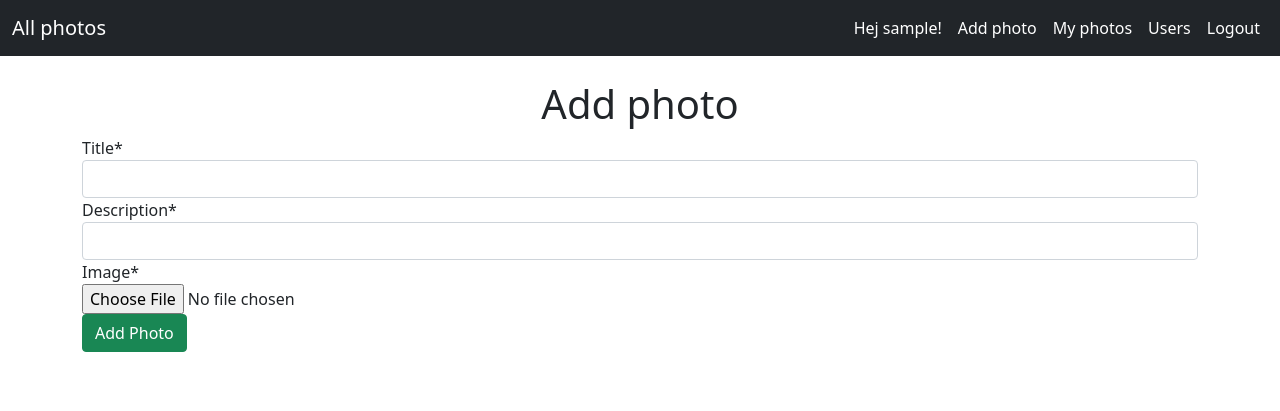
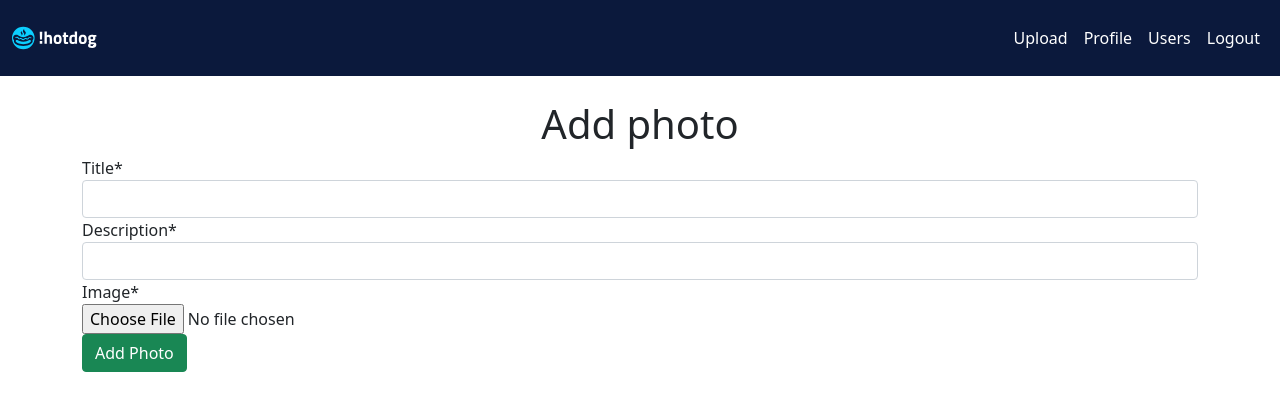
Before and after one commit to merry-mouse/helicon_projects, a Django app: page /photoapp/photo/create/ in a window 1280 px wide. Shown: the top 411 px of the page. Run offline with Django 4.2, Linux system fonts and the light colour scheme; the visitor is signed in with stand-in values (Sample User, id 1); some libraries are stand-ins or nearby versions.

Commit message:
changed navbar style

```diff
--- a/not_hotdog/templates/navbar.html
+++ b/not_hotdog/templates/navbar.html
@@ -1,6 +1,17 @@
-<nav class="navbar navbar-expand-md navbar-dark bg-dark">
+{% load static %}
+<nav
+  class="navbar navbar-expand-md navbar-dark"
+  style="background-color: #0b193c"
+>
   <div class="container-fluid">
-      <a class="navbar-brand" href="{% url 'photo:list' %}">All photos</a>
+    <a class="navbar-brand" href="{% url 'photo:list' %}"
+      ><img
+        src="{% static 'photoapp/logo.svg' %}"
+        width="100"
+        height="50"
+        alt=""
+    /></a>
+
     <button
       class="navbar-toggler"
       type="button"
@@ -19,16 +30,15 @@
       {% if user.is_authenticated %}
       <ul class="navbar-nav">
         <li class="nav-item">
-            <a class="nav-link active" href="#">Hej {{user.username}}!</a>
+          <a class="nav-link active" href="{% url 'photo:create' %}">Upload</a>
         </li>
         <li class="nav-item">
-            <a class="nav-link active" href="{% url 'photo:create' %}">Add photo</a>
+          <a class="nav-link active" href="{% url 'photo:mylist' %}">Profile</a>
         </li>
         <li class="nav-item">
-            <a class="nav-link active" href="{% url 'photo:mylist' %}">My photos</a>
-          </li>
-          <li class="nav-item">
-            <a class="nav-link active" href="{% url 'user:display_users' %}">Users</a>
+          <a class="nav-link active" href="{% url 'user:display_users' %}"
+            >Users</a
+          >
         </li>
         <li class="nav-item">
           <a class="nav-link active" href="{% url 'user:logout' %}">Logout</a>
```
Lines whose indentation alone changed are shown as unchanged.
